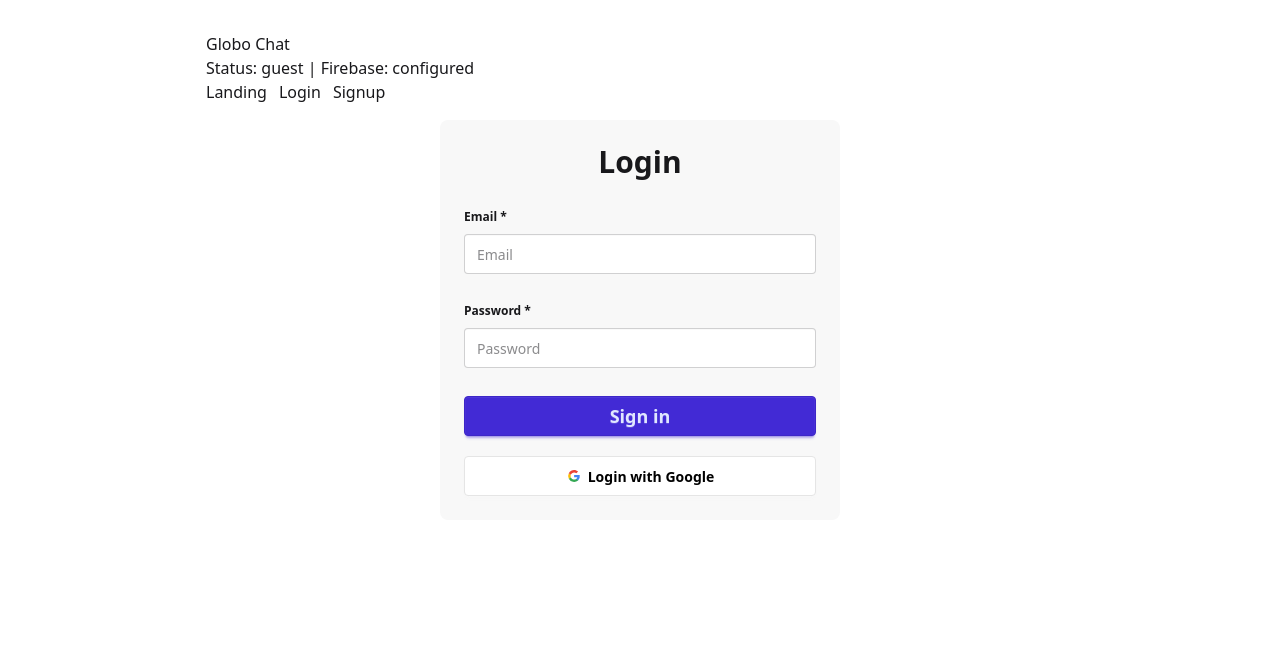
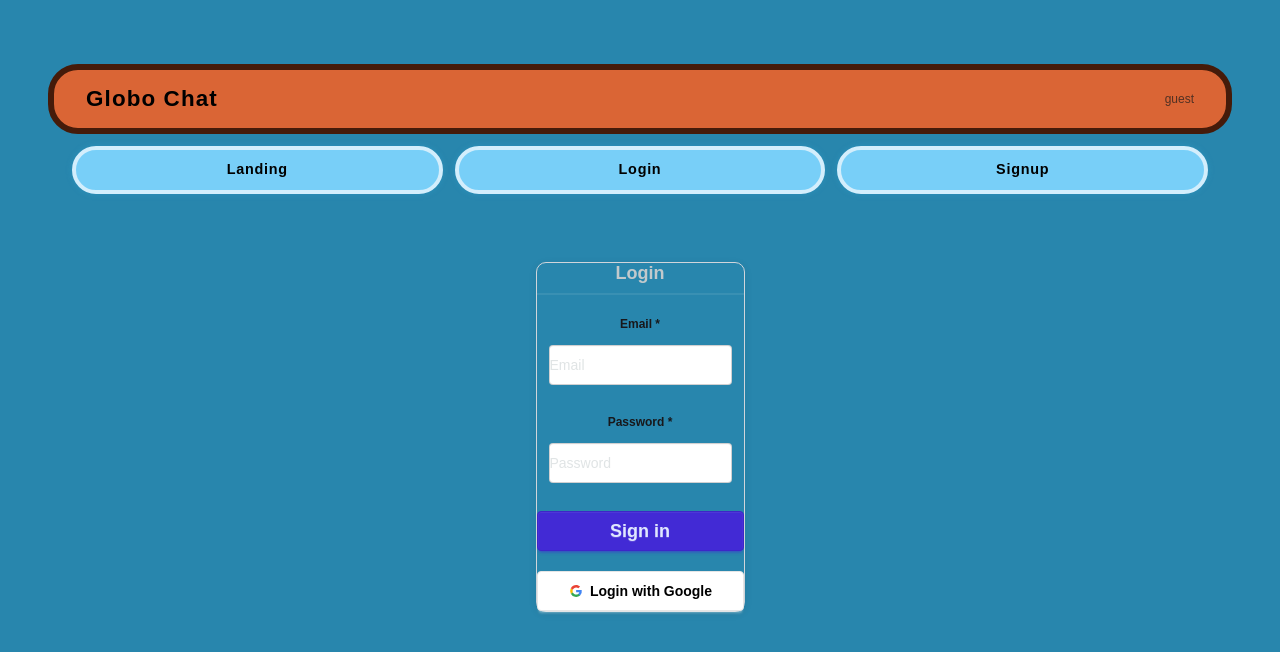
Before and after one commit to ZupperZane/Project-One, a React (Vite) app: page /login in a window 1280 px wide. Shown: the top 652 px of the page. Built offline with nearby package versions, Linux system fonts and the light colour scheme; no server answers.

Commit message:
prototype AH

```diff
--- /dev/null
+++ b/src/Root.css
@@ -0,0 +1,125 @@
+
+* {
+  box-sizing: border-box;
+  margin: 0;
+  padding: 0;
+}
+
+:root {
+  --blue-light: #78CFF8;
+  --blue-main: #35AADA;
+  --blue-dark: #0D3C4F;
+  --orange-light: #F29774;
+  --orange-main: #DA6535;
+  --orange-dark: #451B0A;
+  --gray-light: #C2C9CC;
+  --gray-mid: #595F61;
+  --gray-dark: #191B1C;
+  --surface: #383B3D;
+}
+
+body {
+  background-color: var(--bg);
+  color: var(--gray-light);
+  font-family: sans-serif;
+   min-height: 100vh;
+}
+
+.root-header {
+  background-color: #DA6535;
+  padding: 0.75rem 2rem;
+  border: 6px solid #451B0A;
+  border-radius: 30px;
+  display: flex;
+  align-items: center;
+  justify-content: space-between;
+  flex-wrap: wrap;
+  gap: 0.5rem;
+}
+
+.root-brand {
+  font-size: 1.4rem;
+  font-weight: 800;
+  color: black;
+  letter-spacing: 0.05em;
+}
+
+.root-status {
+  font-size: 0.75rem;
+  color: var(--gray-dark);
+  opacity: 0.7;
+}
+.root-nav {
+  display: grid;
+  grid-template-columns: repeat(auto-fit, minmax(80px, 1fr));
+  background-color: transparent;
+  border-bottom: none;
+  padding: 0.75rem 1.5rem;
+  gap: 0.75rem;
+}
+
+.root-nav a,
+.root-nav button {
+  display: flex;
+  align-items: center;
+  justify-content: center;
+  padding: 0.6rem 1rem;
+  font-size: 0.9rem;
+  font-weight: 600;
+  color: black;
+  text-decoration: none;
+  background-color: #78CFF8;
+  border: 4px solid #D3EEFC;
+  border-radius: 90px;
+  cursor: pointer;
+  transition: background 0.2s, color 0.2s, border-color 0.2s, box-shadow 0.2s;
+  letter-spacing: 0.05em;
+  box-shadow: 0 0 6px rgba(53, 170, 218, 0.3);
+}
+
+.root-nav a:hover,
+.root-nav button:hover {
+  background-color: var(--blue-main);
+  border-color: var(--blue-light);
+  color: white;
+  box-shadow: 0 0 12px rgba(53, 170, 218, 0.6);
+}
+.root-nav button {
+  color: var(--orange-light);
+  border-color: var(--orange-main);
+  box-shadow: 0 0 6px rgba(218, 101, 53, 0.3);
+}
+
+.root-nav button:hover {
+  background-color: var(--orange-main);
+  border-color: var(--orange-light);
+  color: white;
+  box-shadow: 0 0 12px rgba(218, 101, 53, 0.6);
+}
+.root-content {
+  padding: 2rem;
+}
+
+.root-nav a.nav-landing {
+  color: var(--gray-light);
+}
+
+.root-nav a.nav-login {
+  color: var(--blue-light);
+  background-color: rgba(53, 170, 218, 0.15);
+}
+
+.root-nav a.nav-login:hover {
+  background-color: var(--blue-main);
+  color: white;
+}
+
+.root-nav a.nav-signup {
+  color: white;
+  background-color: var(--orange-main);
+}
+
+.root-nav a.nav-signup:hover {
+  background-color: var(--orange-dark);
+  color: white;
+}
--- /dev/null
+++ b/src/Tasks.css
@@ -0,0 +1,167 @@
+/* Tasks.css */
+
+.tasks-section {
+  min-height: 100vh;
+  padding: 1.5rem;
+  max-width: 64rem;
+  margin: 0 auto;
+  display: flex;
+  flex-direction: column;
+  gap: 1.5rem;
+}
+
+.tasks-title {
+  font-size: 1.875rem;
+  font-weight: 800;
+  letter-spacing: -0.025em;
+}
+
+.day-label {
+  font-size: 0.75rem;
+  font-weight: 600;
+  text-transform: uppercase;
+  letter-spacing: 0.1em;
+  margin-bottom: 0.25rem;
+}
+
+.day-input {
+  width: 100%;
+  font-size: 1.125rem;
+  padding: 0.5rem 0.75rem;
+  border-radius: 0.5rem;
+  border: 2px solid var(--color-accent, #a78bfa);
+  background: transparent;
+}
+
+.task-form {
+  display: flex;
+  flex-direction: row;
+  gap: 0.75rem;
+  align-items: center;
+}
+
+.task-input {
+  flex: 1;
+  font-size: 1rem;
+  padding: 0.5rem 0.75rem;
+  border-radius: 0.5rem;
+  border: 2px solid var(--color-primary, #6366f1);
+  background: transparent;
+}
+
+.task-submit-btn {
+  font-size: 1rem;
+  font-weight: 700;
+  padding: 0.6rem 1.2rem;
+  border-radius: 0.5rem;
+  border: none;
+  background-color: var(--color-primary, #6366f1);
+  color: white;
+  cursor: pointer;
+  white-space: nowrap;
+}
+
+.task-submit-btn:hover {
+  opacity: 0.9;
+}
+
+/* ── GRID LAYOUT ── */
+.tasks-grid {
+  display: grid;
+  grid-template-columns: 1fr 1fr;
+  gap: 1.5rem;
+}
+
+@media (max-width: 600px) {
+  .tasks-grid {
+    grid-template-columns: 1fr;
+  }
+}
+
+.card {
+  background: var(--color-base-200, #1e2330);
+  border-radius: 1rem;
+  padding: 1.25rem;
+  display: flex;
+  flex-direction: column;
+  gap: 0.75rem;
+  box-shadow: 0 2px 12px rgba(0, 0, 0, 0.2);
+  border: 1px solid rgba(255, 255, 255, 0.07);
+}
+
+.card-title {
+  font-size: 1.125rem;
+  font-weight: 700;
+  padding-bottom: 0.5rem;
+  border-bottom: 2px solid rgba(255, 255, 255, 0.08);
+}
+
+.task-list {
+  display: flex;
+  flex-direction: column;
+  gap: 0.5rem;
+  list-style: none;
+  padding: 0;
+  margin: 0;
+}
+
+.task-item {
+  display: flex;
+  align-items: center;
+  justify-content: space-between;
+  gap: 0.5rem;
+  background: rgba(255, 255, 255, 0.05);
+  border-radius: 0.75rem;
+  padding: 0.6rem 1rem;
+}
+
+.task-text {
+  flex: 1;
+  font-size: 0.95rem;
+}
+
+.task-text.completed {
+  text-decoration: line-through;
+  opacity: 0.4;
+}
+
+.task-actions {
+  display: flex;
+  gap: 0.5rem;
+}
+
+.btn-done {
+  font-size: 0.75rem;
+  padding: 0.25rem 0.6rem;
+  border-radius: 0.4rem;
+  border: none;
+  background-color: #22c55e;
+  color: white;
+  cursor: pointer;
+}
+
+.btn-undo {
+  font-size: 0.75rem;
+  padding: 0.25rem 0.6rem;
+  border-radius: 0.4rem;
+  border: none;
+  background-color: #f59e0b;
+  color: white;
+  cursor: pointer;
+}
+
+.btn-delete {
+  font-size: 0.75rem;
+  padding: 0.25rem 0.6rem;
+  border-radius: 0.4rem;
+  border: none;
+  background-color: #ef4444;
+  color: white;
+  cursor: pointer;
+}
+
+.task-error {
+  color: crimson;
+  font-weight: 600;
+  text-align: center;
+}
--- a/src/index.css
+++ b/src/index.css
@@ -4,6 +4,7 @@
 :root {
   font-family: system-ui, -apple-system, Segoe UI, Roboto, Helvetica, Arial, sans-serif;
   line-height: 1.5;
+  --bg: #2886AD;
 }
 
 * {
@@ -15,7 +16,7 @@ body {
 }
 
 main {
-  max-width: 900px;
+
   margin: 0 auto;
   padding: 2rem 1rem;
 }
--- a/src/layout/Root.tsx
+++ b/src/layout/Root.tsx
@@ -1,17 +1,21 @@
 import { Link, Outlet } from "react-router-dom";
 import useAuth from "../hooks/useAuth";
 import { ROUTES } from "../utils/constants";
+import "../Root.css";
 
 function Root() {
   const { user, loading, firebaseConfigured, signOutUser } = useAuth();
 
   return (
     <main>
-      <h1>Globo Chat</h1>
-      <p>
-        Status: {loading ? "loading" : user ? "authenticated" : "guest"} | Firebase: {firebaseConfigured ? "configured" : "not configured"}
-      </p>
-      <nav style={{ display: "flex", gap: "0.75rem", marginBottom: "1rem", flexWrap: "wrap" }}>
+      <header className="root-header">
+        <span className="root-brand">Globo Chat</span>
+        <span className="root-status">
+          {loading ? "loading" : user ? `Signed in as: ${user?.email ?? user?.uid}`  : "guest"}
+        </span>
+      </header>
+
+      <nav className="root-nav">
         {user ? (
           <>
             <Link to={ROUTES.HOME}>Home</Link>
@@ -19,20 +23,21 @@ function Root() {
             <Link to={ROUTES.CHAT}>Chat</Link>
             <Link to={ROUTES.TASKS}>To-Do</Link>
             <Link to={ROUTES.CALENDAR}>Calendar</Link>
-            <Link to={ROUTES.SITES}>Saved Sites</Link>
-            <button type="button" onClick={() => void signOutUser()}>
-              Logout
-            </button>
+            <Link to={ROUTES.SITES}>Sites</Link>
+            <button type="button" onClick={() => void signOutUser()}>Logout</button>
           </>
         ) : (
           <>
-            <Link to={ROUTES.LANDING}>Landing</Link>
-            <Link to={ROUTES.LOGIN}>Login</Link>
-            <Link to={ROUTES.SIGNUP}>Signup</Link>
+            <Link to={ROUTES.LANDING} >Landing</Link>
+            <Link to={ROUTES.LOGIN} >Login</Link>
+            <Link to={ROUTES.SIGNUP} >Signup</Link>
           </>
         )}
       </nav>
-      <Outlet />
+
+      <div className="root-content">
+        <Outlet />
+      </div>
     </main>
   );
 }
--- /dev/null
+++ b/src/login.css
@@ -0,0 +1,12 @@
+.login-wrapper { height: 100vh; }
+
+.login-card {
+  border: 1px solid #d1d5db;
+  border-radius: 10px;
+  margin: 1.5rem;
+  box-shadow: 0 2px 8px rgba(0,0,0,0.08);
+}
+
+.login-card fieldset {
+  padding: 0.75rem;
+}
--- a/src/main.tsx
+++ b/src/main.tsx
@@ -5,6 +5,7 @@ import App from "./App";
 import AuthProvider from "./contexts/AuthProvider";
 import { COLLECTIONS } from "./backend/storage";
 import "./index.css";
+import "./App.css"
 
 const BUILD_MARKER = "PROJECTONE_FIRESTORE_UPPERCASE_V2";
 console.info(BUILD_MARKER, COLLECTIONS);
--- a/src/pages/Login.tsx
+++ b/src/pages/Login.tsx
@@ -2,6 +2,7 @@ import { useState } from "react";
 import type { FormEvent } from "react";
 import { useLocation, useNavigate } from "react-router-dom";
 import useAuth from "../hooks/useAuth";
+import "../login.css";
 
 function Login() {
   const { signInUser, signInWithGoogle, firebaseConfigured } = useAuth();
@@ -49,7 +50,7 @@ function Login() {
 
   return (
     <div className="flex justify-center items-center">
-      <div className="card bg-base-200 w-100">
+      <div className="login-card">
         <div className="card-body gap-5">
 
           <h2 className="card-title text-3xl font-bold justify-center">Login</h2>
--- a/src/pages/Tasks.tsx
+++ b/src/pages/Tasks.tsx
@@ -10,6 +10,8 @@ import {
 import { EnsureUser } from "../backend/userHandler";
 import type { EventRecord, ListItemRecord, UserRecord } from "../backend/storage";
 import useAuth from "../hooks/useAuth";
+import "../Tasks.css"
+
 
 function Tasks() {
   const { user } = useAuth();
@@ -98,49 +100,47 @@ function Tasks() {
   };
 
     return (
-    <section>
-      <h2>To-Do / Calendar</h2>
-      <label htmlFor="task-day">Day</label>
-      <input
-        id="task-day"
-        type="date"
-        value={day}
-        onChange={(event) => setDay(event.target.value)}
-      />
+    <section className="tasks-section">
+      <h2 className="tasks-title">📋 To-Do / Calendar</h2>
 
-      <form onSubmit={handleAdd} style={{ marginTop: "0.75rem", display: "grid", gap: "0.5rem", maxWidth: "420px" }}>
-        <input
-          type="text"
-          value={newItem}
-          onChange={(event) => setNewItem(event.target.value)}
-          placeholder="Add to-do item"
-        />
-        <button type="submit">Add To List</button>
+      <div>
+        <label htmlFor="task-day" className="day-label">Day</label>
+        <input id="task-day" type="date" value={day} onChange={(e) => setDay(e.target.value)} className="day-input" />
+      </div>
+
+      <form onSubmit={handleAdd} className="task-form">
+        <input type="text" value={newItem} onChange={(e) => setNewItem(e.target.value)} placeholder="Add to-do item..." className="task-input" />
+        <button type="submit" className="task-submit-btn">＋ Add To List</button>
       </form>
-
-      <h3>DisplayList({day})</h3>
-      <ul>
+<div className="tasks-grid">
+        <div className="card">
+          <h3 className="card-title">Tasks for {day || "..."}</h3>
+          <ul className="task-list">
             {items.map((item) => (
-          <li key={item.id}>
-            <button type="button" onClick={() => void toggleItem(item)}>
+              <li key={item.id} className="task-item">
+                <span className={`task-text ${item.completed ? "completed" : ""}`}>{item.text}</span>
+                <div className="task-actions">
+                  <button type="button" onClick={() => void toggleItem(item)} className={item.completed ? "btn-undo" : "btn-done"}>
                     {item.completed ? "Undo" : "Done"}
-            </button>{" "}
-            {item.text}
-            <button type="button" onClick={() => void removeItem(item)} style={{ marginLeft: "0.5rem" }}>
-              Delete
                   </button>
+                  <button type="button" onClick={() => void removeItem(item)} className="btn-delete">Delete</button>
+                </div>
               </li>
             ))}
           </ul>
+        </div>
 
-      <h3>DisplayCalender({day})</h3>
-      <ul>
+        <div className="card">
+          <h3 className="card-title"> Events for {day || "..."}</h3>
+          <ul className="task-list">
             {calendar.map((event) => (
-          <li key={event.id}>{event.name}</li>
+              <li key={event.id} className="task-item">{event.name}</li>
             ))}
           </ul>
+        </div>
+      </div>
 
-      {error ? <p style={{ color: "crimson" }}>{error}</p> : null}
+      {error ? <p className="task-error">{error}</p> : null}
     </section>
   );
 }
```
Lines whose indentation alone changed are shown as unchanged.
